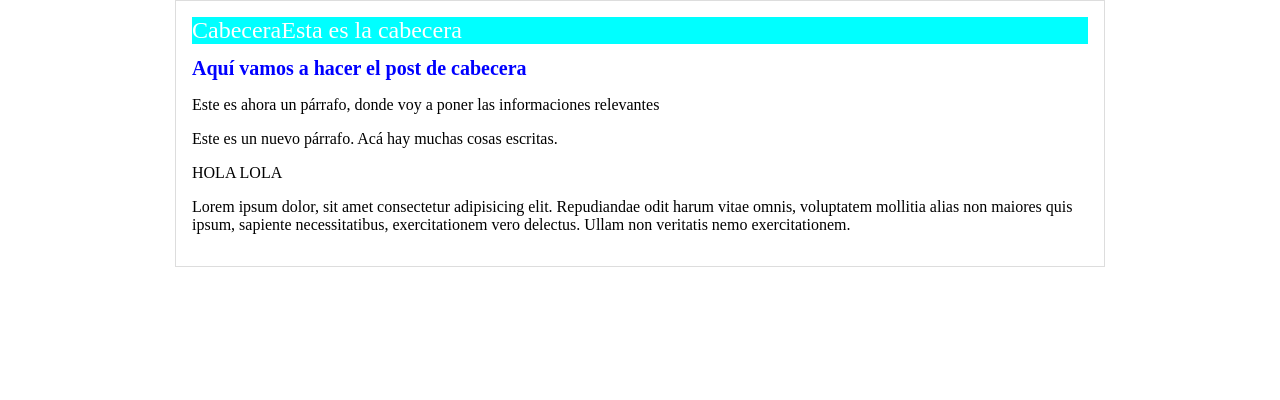
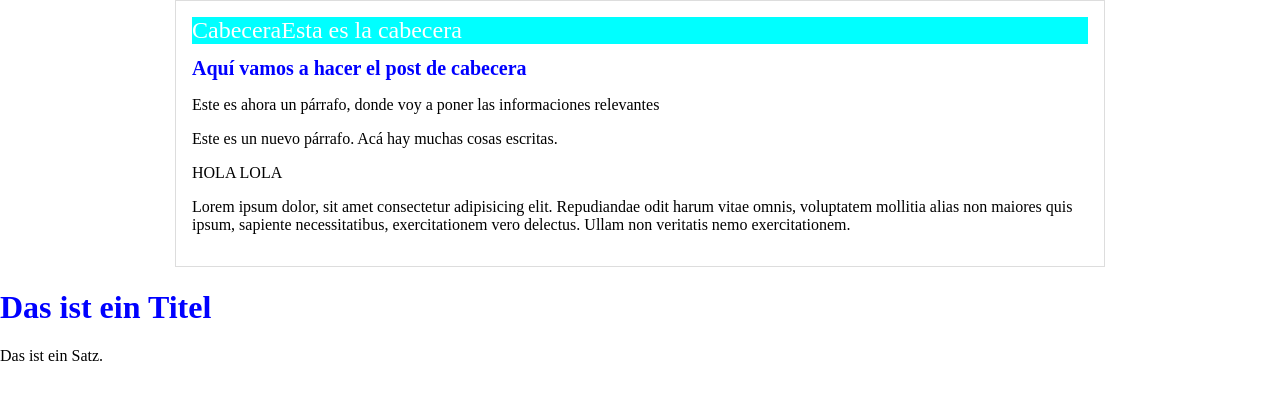
Before and after one commit to sebaspm24/Prueba-Git, a plain HTML site: page index.html in a window 1280 px wide. Drawn offline with Linux system fonts and the light colour scheme.

Commit message:
Realicé el footer

```diff
--- a/index.html
+++ b/index.html
@@ -25,5 +25,9 @@
             <p>Lorem ipsum dolor, sit amet consectetur adipisicing elit. Repudiandae odit harum vitae omnis, voluptatem mollitia alias non maiores quis ipsum, sapiente necessitatibus, exercitationem vero delectus. Ullam non veritatis nemo exercitationem.</p>
         </div>
     </div>
+    <footer>
+        <h1>Das ist ein Titel</h1>
+        <p>Das ist ein Satz.</p>
+    </footer>
 </body>
 </html>
```
